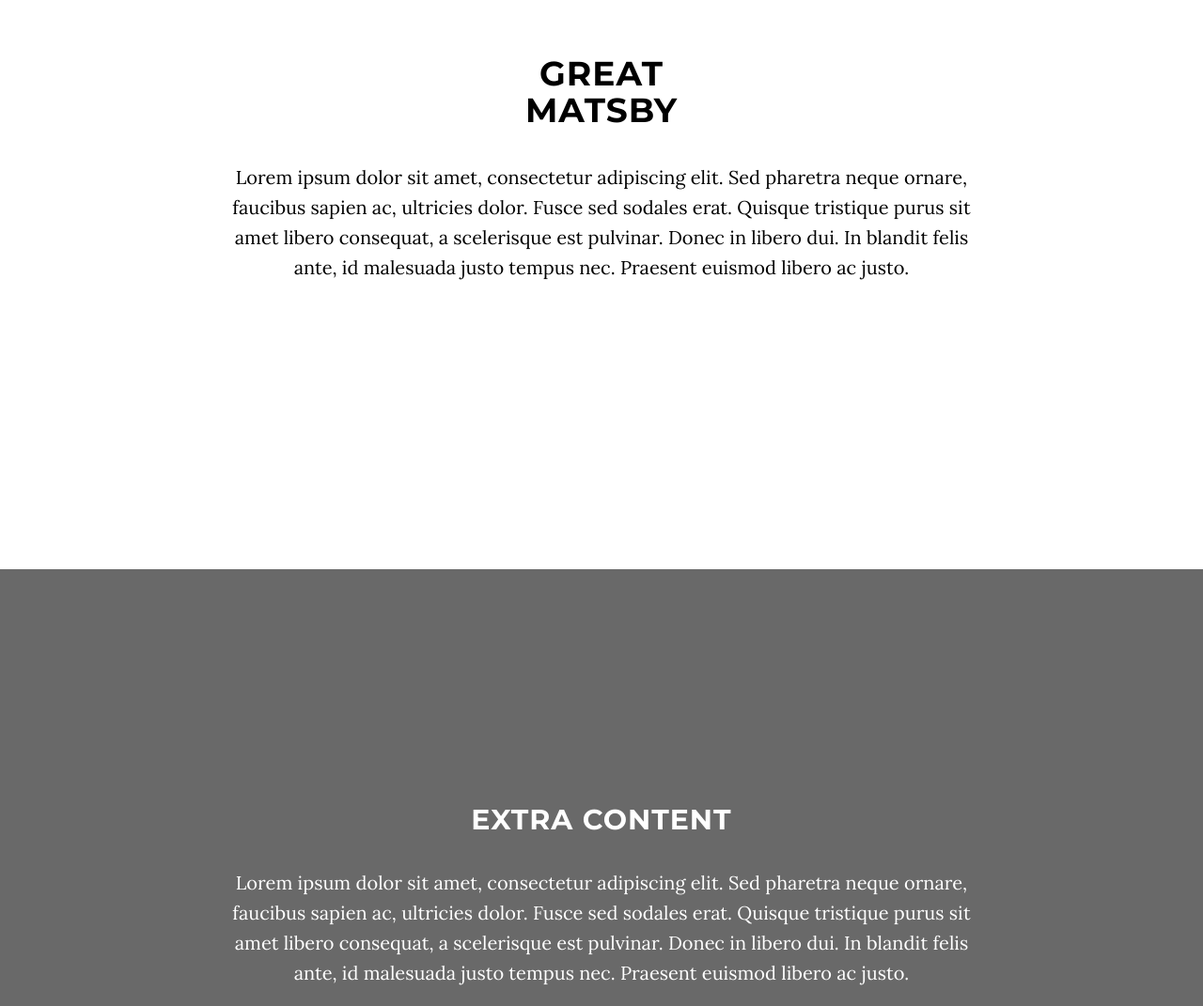
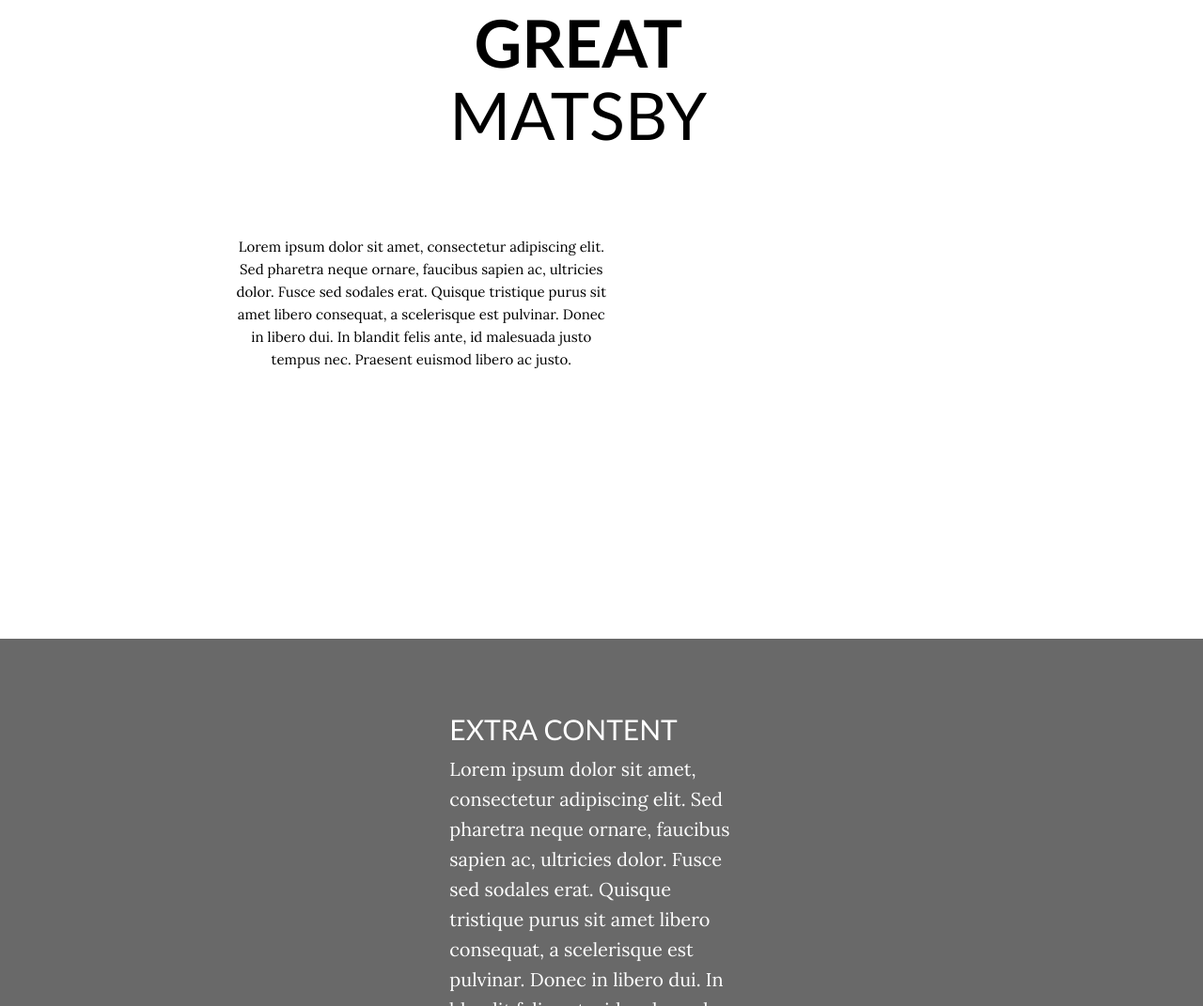
Before and after one commit to curtisbacon/whodidit-website, a plain HTML site: page index.html in a window 1280 px wide. Shown: the part 1729-2800 px from the top of the page at 94% size. Drawn offline with Linux system fonts and the light colour scheme.

Commit message:
adjust and add css allignment

```diff
--- a/css/whodidit.css
+++ b/css/whodidit.css
@@ -22,11 +22,9 @@ h3,
 h4,
 h5,
 h6 {
-    margin: 0 0 35px;
     text-transform: uppercase;
-    font-family: Montserrat,"Helvetica Neue",Helvetica,Arial,sans-serif;
-    font-weight: 700;
-    letter-spacing: 1px;
+    font-family: "Myriad Pro", "Gill Sans", "Gill Sans MT", Calibri, sans-serif;
+    font-weight: 200;
 }
 
 p {
@@ -184,18 +182,18 @@ a:focus {
 
     .intro .intro-body .brand-heading {
         font-size: 75px;
+        margin-top: 300px;
     }
 
     .intro .intro-body .intro-text {
-        font-size: 26px;
+        font-size: 35px;
     }
 }
 
 .btn-circle {
     width: 42px;
     height: 193px;
-    margin-top: 15px;
-    margin-bottom: 15px;
+    margin-top: 205px;
     background-image: url(/img/footsteps.png);
     background-size:contain;
     -webkit-transition: background .3s ease-in-out;
@@ -264,19 +262,46 @@ opacity: 0.5;
 }
 
 .content-section {
-    padding-top: 100px;
+/*    padding-top: 100px;*/
 }
 
 #about {
 width: 100%;
-    background-color: #42dca3;
+    background-color: #1ad5bb;
     padding-bottom: 250px;
+    padding-top: 200px;
     color: #fff;
+}
+.aboutText{
+float: right;
+    text-align: left;
+    width: 600px;
+    padding-right: 50px;
 }
 
 #games {
 width: 100%;
     padding-bottom:250px;
+}
+
+.headerGame h1 {
+        display: inline-block;
+    margin-left: 250px;
+    margin-top: 80px;
+    float: left;
+font-size: 70px;
+    color: 1ad5bb;
+}
+
+.textGame p {
+display: inline-block;
+    width: 400px;
+    margin-top: 80px;
+    margin-left: 20px;
+    float: left;
+    font-size: 15px;
+
+
 }
 
 #extras {
@@ -286,9 +311,17 @@ background-color: dimgray;
     color: #fff;
 }
 
+.extraText {
+    width:300px;
+    margin-left: 250px;
+    margin-top: 80px;
+    text-align: left;
+
+}
+
 @media(min-width:767px) {
     .content-section {
-        padding-top: 250px;
+/*        padding-top: 250px;*/
     }
 
 }
@@ -304,7 +337,7 @@ background-color: dimgray;
 }
 
 .btn-default {
-    border: 1px solid #333;
+    border: 3px solid #333;
     border-radius: 25px;
     color: #333;
     background-color: transparent;
@@ -312,10 +345,10 @@ background-color: dimgray;
 
 .btn-default:hover,
 .btn-default:focus {
-    border: 1px solid #333;
+    border: 2px solid #333;
     outline: 0;
     color: #fff;
-    background-color: #42dca3;
+    background-color: #1ad5bb;
 }
 
 ul.banner-social-buttons {
```
